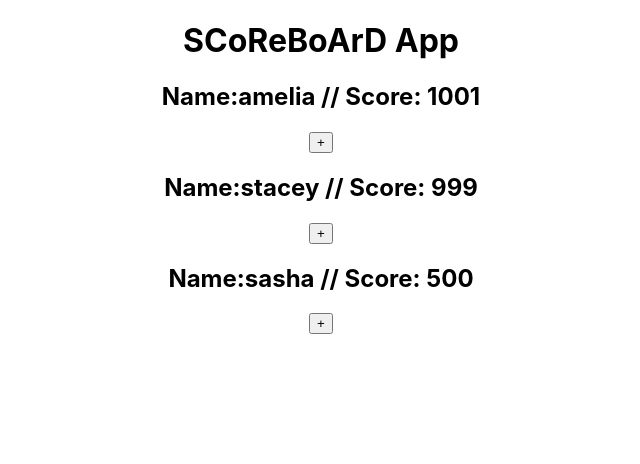
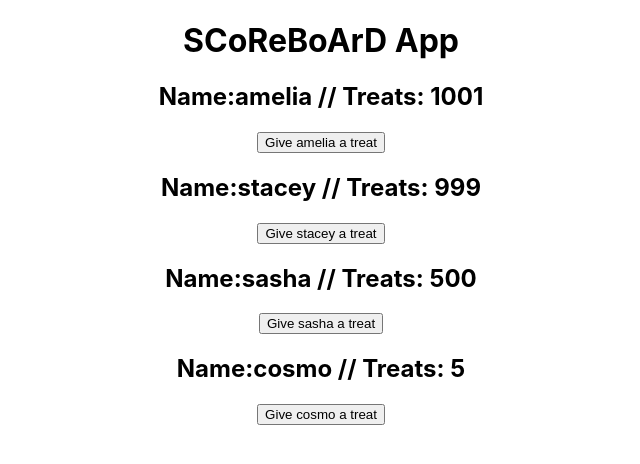
Before and after one commit to amelia678/scoreboard, a React (Create React App) app: page / in a window 1280 px wide. Shown: the top 464 px of the page, without its empty margins (319-959 px from the left). Built offline with nearby package versions, Linux system fonts and the light colour scheme.

Commit message:
adds second version of score increment

```diff
--- a/src/App.js
+++ b/src/App.js
@@ -24,6 +24,12 @@ class App extends Component {
           id: 3,
           name: 'sasha',
           score: 500
+        },
+
+        {
+          id: 4,
+          name: 'cosmo',
+          score: 5
         }
       ]
     }
@@ -46,35 +52,55 @@ class App extends Component {
     const cards = this.state.scores.map(score => {
       return (
         <div key={score.id}>
-          <h2>Name:{score.name} // Score: {score.score}</h2>
-          <button onClick={()=> this._incrementScoreById(score.id)}>+</button>
+          <h2>Name:{score.name} // Treats: {score.score}</h2>
+          <button onClick={()=> this._incrementScoreById(score.id)}>Give {score.name} a treat</button>
         </div>
       )
     });
     return cards;
   }
+// V.1 : .map, manually constructing replacement
+  // _incrementScoreById(id){
+  //   // console.log('i heaaaaar you')
+  //   // find the player in this.state.scores
+  //   // increment their scores
+  //   const newScores = this.state.scores.map(jeff => {
+  //     if(jeff.id !== id ){
+  //       return jeff
+  //     } else {
+  //       return {
+  //         id: jeff.id,
+  //         name: jeff.name,
+  //         score: jeff.score + 1
+  //       }
+  //     }
+  //   })
+  //   // and call this.setState
+  //     this.setState({
+  //       scores: newScores
+  //     });
+  // }
 
-
+  // V.2: .map, using a shorthand to copy values out of the original
 _incrementScoreById(id){
-    console.log('i heaaaaar you')
   // find the player in this.state.scores
-    // increment their scores
-    const newScores = this.state.scores.map(jeff => {
-      if(jeff.id !== id ){
-        return jeff
-      } else {
+  // increment their score
+  const newScores = this.state.scores.map(bruce => {
+    if(bruce.id !== id){
+      return bruce
+    } else{
       return {
-          id: jeff.id,
-          name: jeff.name,
-          score: jeff.score + 1
+        ...bruce,
+        score: bruce.score + 1
+      };
     }
-      }
-    })
+  });
   // and call this.setState
   this.setState({
     scores: newScores
-      });
+  })
 }
+
 }
 
 export default App;
```
Lines whose indentation alone changed are shown as unchanged.
